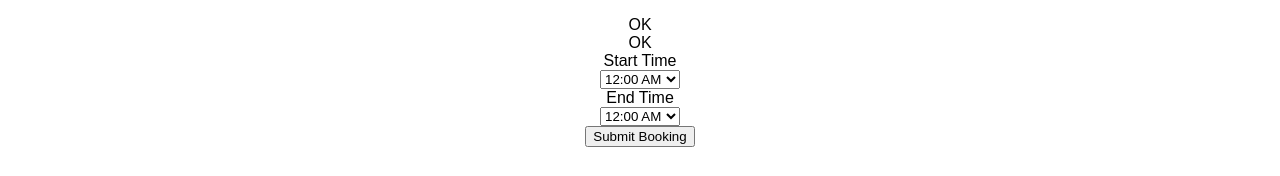
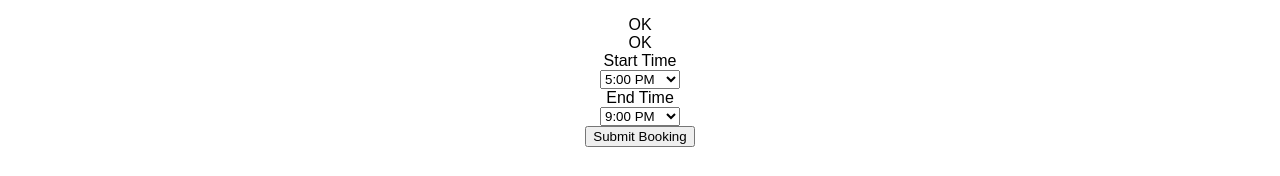
Before and after one commit to scHarvey/babysitter-kata-react, a React (Create React App) app: page / in a window 1280 px wide. Shown: the part 192-368 px from the top of the page. Built offline with nearby package versions, Linux system fonts and the light colour scheme.

Commit message:
Default values working on multiple TimePickers

```diff
--- a/src/components/BabysitterBooking.js
+++ b/src/components/BabysitterBooking.js
@@ -209,8 +209,8 @@ class BabysitterBooking extends React.Component {
         <div className="st_validation_message">{this.state.st_validation.message}</div>
         <div className="et_validation_message">{this.state.et_validation.message}</div>
         <form onSubmit={this.handleSubmit} className="booking_form">
-          <TimePicker className="start_time_picker" label="Start Time" propClass="start_time_select" stateVar="startTime" callback={this.timePickerChange.bind(this)} />
-          <TimePicker className="end_time_picker" label="End Time" propClass="end_time_select" stateVar="endTime" callback={this.timePickerChange.bind(this)} />
+          <TimePicker className="start_time_picker" label="Start Time" propClass="start_time_select" stateVar="startTime" defaultTime={this.props.startTime} callback={this.timePickerChange.bind(this)} />
+          <TimePicker className="end_time_picker" label="End Time" propClass="end_time_select" stateVar="endTime"  defaultTime={this.props.endTime} callback={this.timePickerChange.bind(this)} />
           <input type="submit" className="submit_button" value="Submit Booking" />
         </form>
       </div>
@@ -235,7 +235,7 @@ BabysitterBooking.defaultProps = {
     period: 'PM'
   },
   endTime: {
-    hour: 6,
+    hour: 9,
     minutes: 0,
     period: 'PM'
   }
--- a/src/components/TimePicker.js
+++ b/src/components/TimePicker.js
@@ -6,7 +6,12 @@ class TimePicker extends React.Component {
     callback: PropTypes.func.isRequired,
     stateVar: PropTypes.string.isRequired,
     label: PropTypes.string.isRequired,
-    propClass: PropTypes.string.isRequired
+    propClass: PropTypes.string.isRequired,
+    defaultTime: PropTypes.shape({
+      hour: PropTypes.number,
+      minutes: PropTypes.number,
+      period: PropTypes.string
+    }).isRequired
   }
 
 
@@ -68,7 +73,7 @@ class TimePicker extends React.Component {
       <div className="form-group">
         <label htmlFor="timepicker" className="col-sm-2 control-label">{this.props.label}</label>
         <div className="col-sm-10">
-          <select name={this.props.stateVar} className={this.props.propClass} onChange={this.timeChange} >
+          <select name={this.props.stateVar} value={`${this.props.defaultTime.hour}|${this.props.defaultTime.minutes}|${this.props.defaultTime.period}`} className={this.props.propClass} onChange={this.timeChange}>
             {this.timeOptions()}
           </select>
         </div>
@@ -76,4 +81,5 @@ class TimePicker extends React.Component {
     );
   }
 };
+
 export default TimePicker;
```
Also changed, not shown: 1 other file (tests, documents, lock files or other folders).
